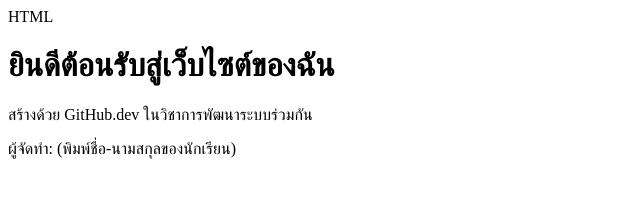
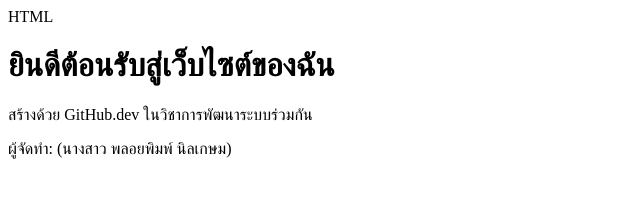
Before and after one commit to ploypim-prog/my-first-repo, a plain HTML site: page index.html in a window 1280 px wide. Shown: the full height of the page, 0-640 px from the left. Drawn offline with Linux system fonts and the light colour scheme.

Commit message:
Update index.html

```diff
--- a/index.html
+++ b/index.html
@@ -8,6 +8,6 @@ HTML
 <body>
     <h1>ยินดีต้อนรับสู่เว็บไซต์ของฉัน</h1>
     <p>สร้างด้วย GitHub.dev ในวิชาการพัฒนาระบบร่วมกัน</p>
-    <p>ผู้จัดทำ: (พิมพ์ชื่อ-นามสกุลของนักเรียน)</p>
+    <p>ผู้จัดทำ: (นางสาว พลอยพิมพ์ นิลเกษม)</p>
 </body>
 </html>
```
